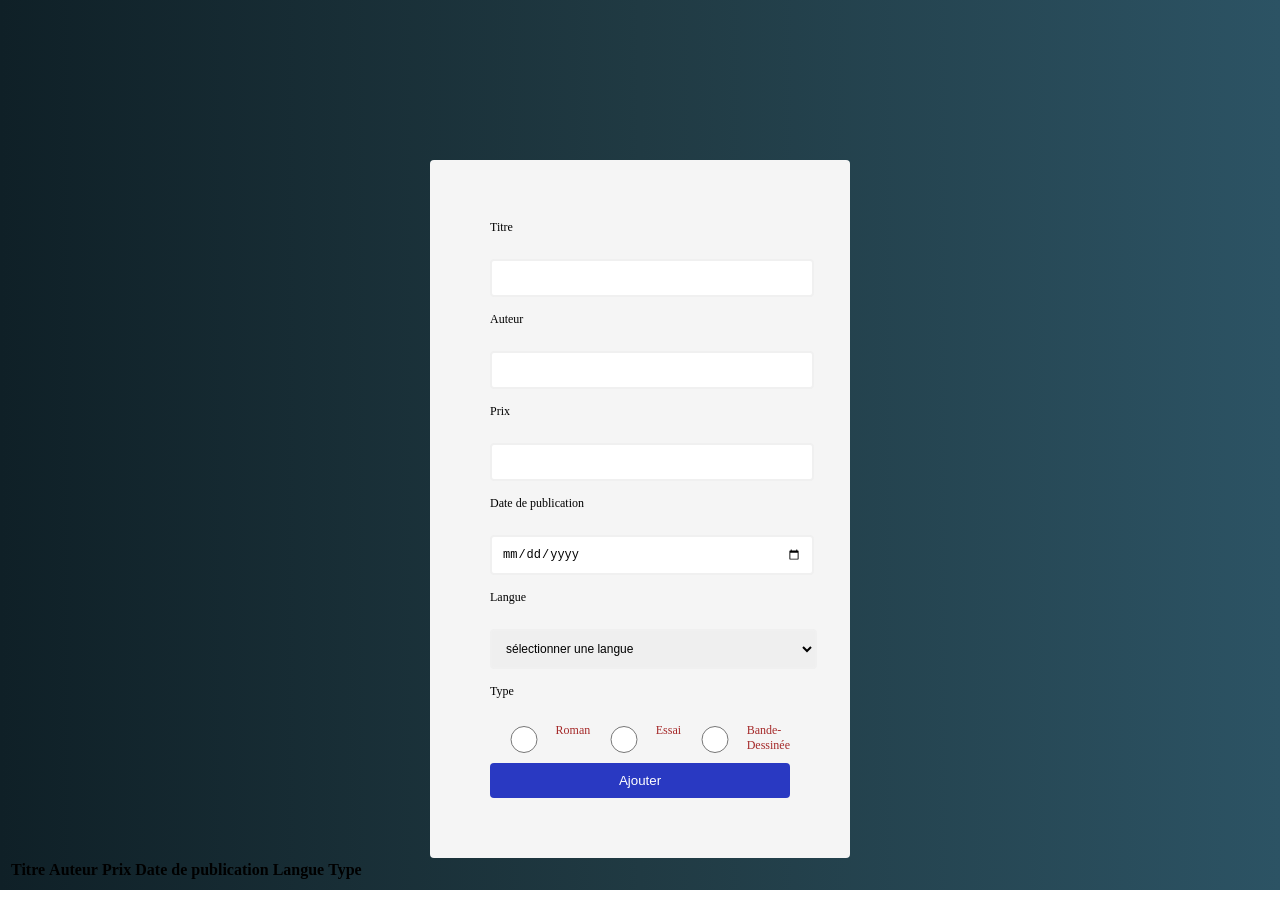
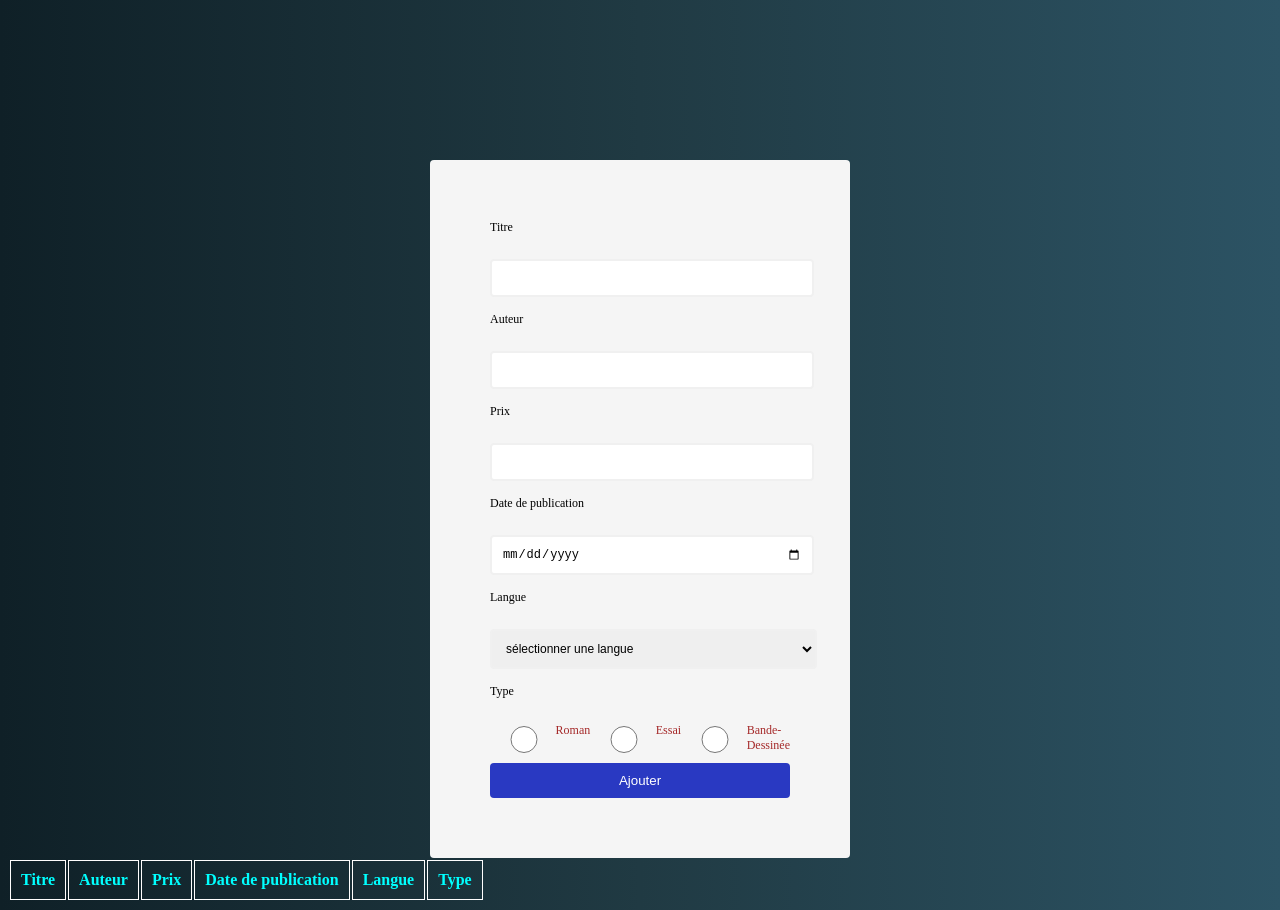
Before and after one commit to AOURFATMOHAMED/Brief_7, a plain HTML site: page index.html in a window 1280 px wide. Drawn offline with Linux system fonts and the light colour scheme.

Commit message:
Update index.html

```diff
--- a/index.html
+++ b/index.html
@@ -54,7 +54,13 @@
       color: brown;
     }
 
-
+    th, td {
+            margin-left: ;
+            color: aqua;
+            border: 1px solid rgb(255, 254, 254);
+            padding: 10px;
+            align-items: center;
+        }
 
 
   </style>
```
